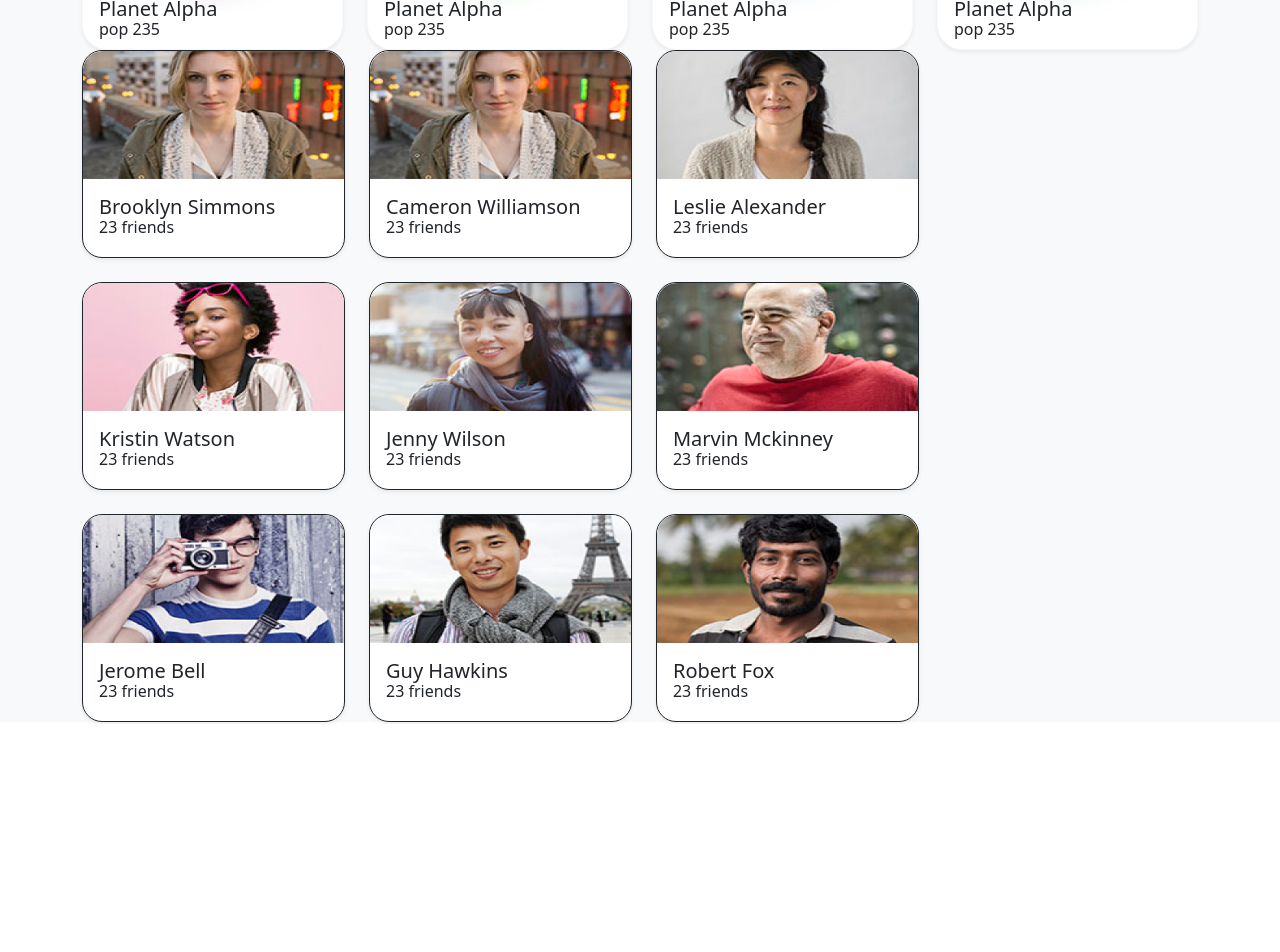
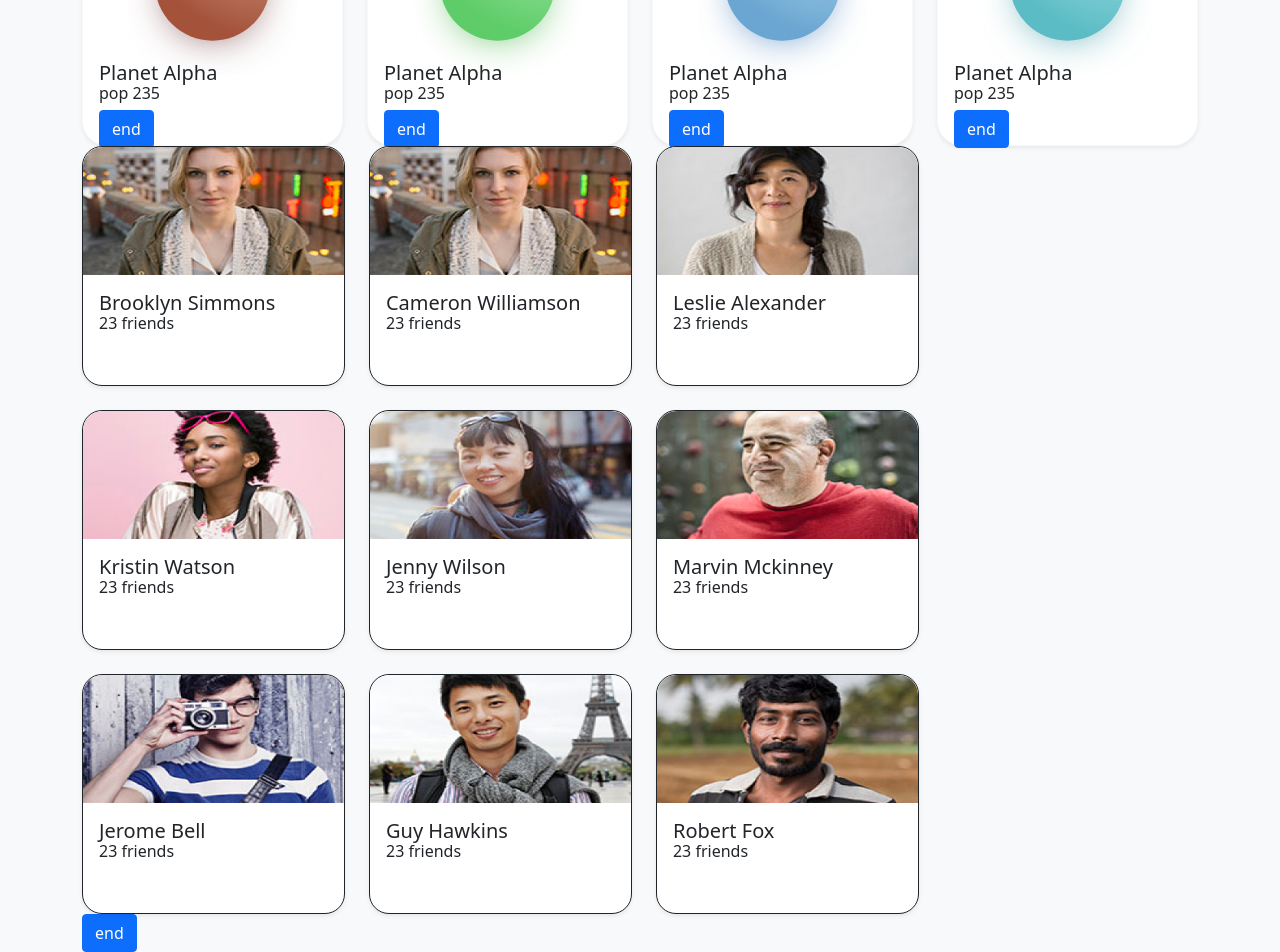
Before and after one commit to muakone/planet_react, a React (Create React App) app: page / in a window 1280 px wide. Shown: the part 760-1712 px from the top of the page. Before the commit the page ends 1484 px from the top, so only its background shows below. Built offline with nearby package versions, Linux system fonts and the light colour scheme.

Commit message:
add off canvas

```diff
--- a/src/App.css
+++ b/src/App.css
@@ -19,10 +19,10 @@
     border-radius: 25px;
 }
 .singleCards .card, .singleCharacter .card {
-    height: 13em;
+    height: 15em;
 }
 .singleCards .col .card .card-img-top {
-    width: 65%;
+   max-width: 65%;
 }
 .singleCards .col .card .card-body {
     line-height: 1px;
@@ -42,9 +42,9 @@
 .singleCharacter .col .card .card-body {
     line-height: 1px;
 }
- @media (max-width: 768px) {
+ @media (max-width: 765px) {
     .singleCards .col .card .card-img-top {
-        width: 30%;
+        max-width: 35%;
     }
 
  }
--- a/src/App.js
+++ b/src/App.js
@@ -5,6 +5,7 @@
 import Card from './component/Card';
 import Character from './component/Character';
 import Navs from './component/Nav';
+import Example from './component/Example';
 
 function App() {
   return (
@@ -24,6 +25,9 @@
           <div>
             <Character />
           </div>
+          <div>
+            <Example />
+          </div>
           </Row>
         </div>
       </Container>
--- /dev/null
+++ b/src/component/Canvas.js
@@ -0,0 +1,30 @@
+import React from 'react'
+import { useState } from 'react';
+import Offcanvas from 'react-bootstrap/Offcanvas'
+import { Button } from 'react-bootstrap';
+
+function Canvas({ name, ...props }) {
+    const [show, setShow] = useState(false);
+
+  const handleClose = () => setShow(false);
+  const handleShow = () => setShow(true);
+    return (
+        <>
+      <Button variant="primary" onClick={handleShow} className="me-2">
+        {name}
+      </Button>
+      <Offcanvas show={show} onHide={handleClose} {...props}>
+        <Offcanvas.Header closeButton>
+          <Offcanvas.Title>Offcanvas</Offcanvas.Title>
+        </Offcanvas.Header>
+        <Offcanvas.Body>
+          Some text as placeholder. In real life you can have the elements you
+          have chosen. Like, text, images, lists, etc.
+        </Offcanvas.Body>
+      </Offcanvas>
+    </>
+
+    )
+}
+
+export default Canvas;
--- a/src/component/Card.js
+++ b/src/component/Card.js
@@ -12,6 +12,7 @@
 
 
 import { Row, Col, Card } from 'react-bootstrap'
+import Canvas from './Canvas';
 
 function Cards() {
     const [cards, cardAlpha] = useState([
@@ -105,6 +106,11 @@
                             <Card.Text>
                                 <p>{card.body}</p>
                             </Card.Text>
+                            <div>
+                            {[ 'end'].map((placement, idx) => (
+                                <Canvas key={idx} placement={placement} name={placement} />
+                                ))}
+                            </div>
                             </Card.Body>
                         </Card>
                     </Col>
--- /dev/null
+++ b/src/component/Example.js
@@ -0,0 +1,14 @@
+import React from 'react'
+import Canvas from './Canvas';
+
+function Example() {
+    return (
+        <>
+        {[ 'end'].map((placement, idx) => (
+          <Canvas key={idx} placement={placement} name={placement} />
+        ))}
+      </>
+    )
+}
+
+export default Example;
```
